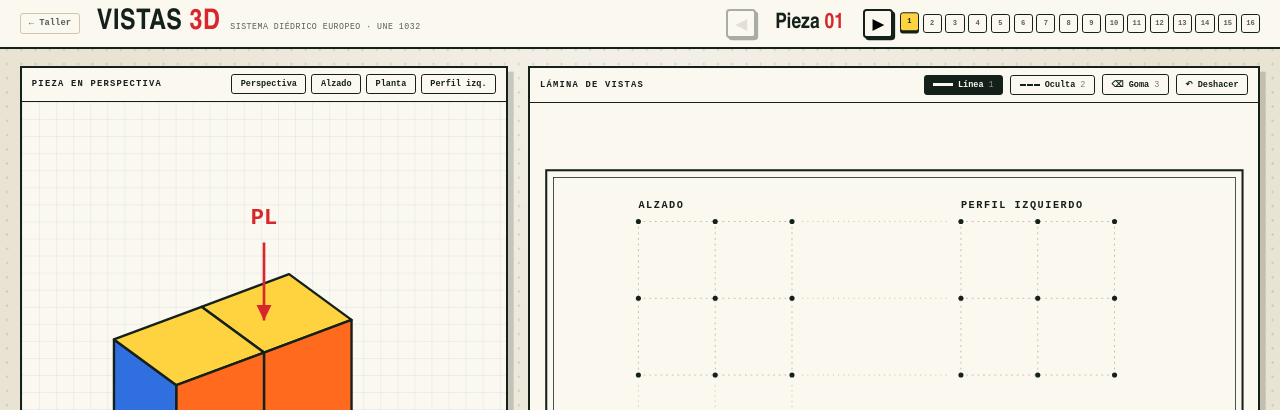
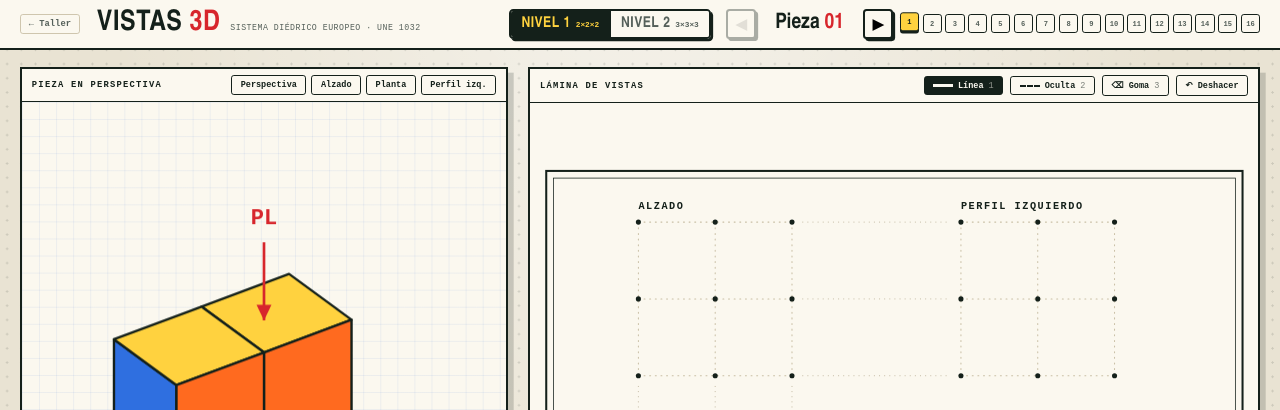
Before and after one commit to jsalsal003/aulacad, a plain HTML site: page vistas/index.html in a window 1280 px wide. Shown: the top 410 px of the page. Drawn offline with Linux system fonts and the light colour scheme; a web font is replaced by a local one.

Commit message:
Actualizar AulaCAD 3D, Editor HTML y Vistas 3D (2026-11-15)

```diff
--- a/vistas/index.html
+++ b/vistas/index.html
@@ -44,6 +44,12 @@
   .ex{margin-left:auto;display:flex;align-items:center;gap:.5rem}
   .ex .num{font-family:var(--display);font-weight:900;font-size:1.5rem;min-width:6.5rem;text-align:center}
   .ex .num b{color:var(--red)}
+  .levels{display:flex;border:2px solid var(--ink);border-radius:.3rem;overflow:hidden;margin-right:.6rem;box-shadow:.15rem .15rem 0 var(--ink)}
+  .lv{border:0;background:var(--paper);padding:.3rem .7rem;cursor:pointer;font-family:var(--display);font-weight:900;font-size:1.05rem;text-transform:uppercase;letter-spacing:.03em;color:var(--ink-2);display:flex;align-items:baseline;gap:.35rem}
+  .lv + .lv{border-left:2px solid var(--ink)}
+  .lv small{font-family:var(--mono);font-size:.55rem;font-weight:600;letter-spacing:0}
+  .lv.on{background:var(--ink);color:var(--yellow)}
+  .lv:not(.on):hover{background:var(--paper-2);color:var(--ink)}
   .dots{display:flex;gap:.25rem}
   .dots button{width:1.35rem;height:1.35rem;border:1.5px solid var(--ink);background:var(--paper);border-radius:.2rem;font-family:var(--mono);font-size:.5rem;font-weight:800;cursor:pointer;padding:0;color:var(--ink-2)}
   .dots button.done{background:var(--green);border-color:var(--green);color:#fff}
@@ -108,6 +114,10 @@
   <a class="home" href="https://jsalsal003.github.io/" title="Volver a la portada">← Taller</a>
   <div class="brand"><h1>Vistas <span>3D</span></h1><small>SISTEMA DIÉDRICO EUROPEO · UNE 1032</small></div>
   <div class="ex">
+    <div class="levels" role="group" aria-label="Nivel de dificultad">
+      <button class="lv" data-level="2" title="Piezas de 2×2×2 cubos (16 piezas)">Nivel 1 <small>2×2×2</small></button>
+      <button class="lv" data-level="3" title="Piezas de 3×3×3 cubos (10 piezas, más difíciles)">Nivel 2 <small>3×3×3</small></button>
+    </div>
     <button class="arrow" id="prev" title="Ejercicio anterior">◀</button>
     <div class="num">Pieza <b id="exn">01</b></div>
     <button class="arrow" id="next" title="Ejercicio siguiente">▶</button>
@@ -154,33 +164,53 @@
 <script>
 (function () {
   'use strict';
-  var N = 2; // piezas de 2×2×2 cubos
-
   /* ---------- piezas ----------
-     Cada pieza: capa de abajo y capa de arriba, vistas desde arriba.
-     Cada capa son dos filas: [fila de atrás, fila de delante], cada una "izq der" con 1 = cubo. */
-  var PIEZAS = [
-    ['11 11', '11 00'], ['11 11', '10 10'], ['11 11', '10 00'], ['11 11', '10 01'],
-    ['11 11', '11 10'], ['11 10', '10 00'], ['10 11', '10 10'], ['10 10', '11 00'],
-    ['00 11', '00 10'], ['01 11', '00 01'], ['11 10', '01 10'], ['11 10', '11 10'],
-    ['11 11', '00 11'], ['11 00', '11 10'], ['11 10', '01 00'], ['11 01', '10 01']
-  ];
+     Cada pieza es una lista de capas, de abajo arriba. Cada capa se ve desde arriba y tiene una fila
+     por cada profundidad, de atrás a delante, separadas por espacios; en cada fila, "1" = cubo (de izquierda a derecha). */
+  var NIVELES = {
+    // Nivel 1: piezas de 2×2×2 (16 piezas)
+    2: [
+      ['11 11', '11 00'], ['11 11', '10 10'], ['11 11', '10 00'], ['11 11', '10 01'],
+      ['11 11', '11 10'], ['11 10', '10 00'], ['10 11', '10 10'], ['10 10', '11 00'],
+      ['00 11', '00 10'], ['01 11', '00 01'], ['11 10', '01 10'], ['11 10', '11 10'],
+      ['11 11', '00 11'], ['11 00', '11 10'], ['11 10', '01 00'], ['11 01', '10 01']
+    ],
+    // Nivel 2: piezas de 3×3×3 (10 piezas, de menos a más difícil)
+    3: [
+      ['111 111 111', '111 111 000', '111 000 000'],   // 1 escalera de tres peldaños
+      ['111 111 111', '110 110 000', '100 000 000'],   // 2 escalera en esquina
+      ['111 111 111', '111 100 100', '100 100 100'],   // 3 torre en la esquina y muro
+      ['000 111 000', '010 111 010', '000 010 000'],   // 4 cruz escalonada
+      ['111 111 111', '101 101 101', '101 101 101'],   // 5 canal en U
+      ['101 101 101', '111 111 111', '000 000 000'],   // 6 puente (túnel)
+      ['111 111 111', '111 111 111', '111 101 111'],   // 7 cajeado en la cara de arriba
+      ['100 100 100', '100 100 100', '111 111 111'],   // 8 voladizo
+      ['111 111 111', '111 111 110', '111 110 100'],   // 9 esquina recortada en escalones
+      ['111 111 111', '111 001 101', '100 001 000']    // 10 pieza mixta
+    ]
+  };
+  var N = 2, PIEZAS = NIVELES[2];
   function parse(p) { // devuelve occ[x][y][z]
-    var o = [[[0, 0], [0, 0]], [[0, 0], [0, 0]]];
+    var o = [];
+    for (var x = 0; x < N; x++) { o.push([]); for (var y = 0; y < N; y++) { o[x].push([]); for (var z = 0; z < N; z++) o[x][y].push(0); } }
     p.forEach(function (capa, z) {
-      var filas = capa.split(' '); // [atrás, delante]
-      filas.forEach(function (f, i) { var y = i === 0 ? 1 : 0; for (var x = 0; x < 2; x++) o[x][y][z] = f[x] === '1' ? 1 : 0; });
+      capa.split(' ').forEach(function (f, i) { var y = N - 1 - i; for (var x = 0; x < N; x++) o[x][y][z] = f[x] === '1' ? 1 : 0; });
     });
     return o;
   }
 
-  /* ---------- estado ---------- */
+  /* ---------- estado (cada nivel guarda sus propias piezas y dibujos) ---------- */
   var KEY = 'vistas3d:v1', S;
   try { S = JSON.parse(localStorage.getItem(KEY)) || {}; } catch (e) { S = {}; }
-  S.ex = S.ex || 0; S.profile = S.profile || 'izq'; S.draw = S.draw || {}; S.done = S.done || {}; S.name = S.name || ''; S.group = S.group || '';
+  S.profile = S.profile || 'izq'; S.draw = S.draw || {}; S.done = S.done || {}; S.name = S.name || ''; S.group = S.group || '';
+  S.level = S.level === 3 ? 3 : 2; S.exBy = S.exBy || { 2: S.ex || 0, 3: 0 };
+  // datos de la primera versión (solo había 2×2×2): claves "0".."15" pasan a "2:0".."2:15"
+  [S.draw, S.done].forEach(function (m) { Object.keys(m).forEach(function (k) { if (/^\d+$/.test(k)) { m['2:' + k] = m[k]; delete m[k]; } }); });
+  S.ex = S.exBy[S.level] || 0;
+  function K(i) { return S.level + ':' + (i === undefined ? S.ex : i); }
   function save() { try { localStorage.setItem(KEY, JSON.stringify(S)); } catch (e) { /* nada */ } }
-  var occ = parse(PIEZAS[S.ex]), tool = 'solid', showSol = false, checked = null, undoStack = [];
-  function cur() { var d = S.draw[S.ex]; if (!d) d = S.draw[S.ex] = { alzado: {}, planta: {}, izq: {}, der: {} }; return d; }
+  var occ, tool = 'solid', showSol = false, checked = null, undoStack = [];
+  function cur() { var d = S.draw[K()]; if (!d) d = S.draw[K()] = { alzado: {}, planta: {}, izq: {}, der: {} }; return d; }
   function filled(x, y, z) { return x >= 0 && y >= 0 && z >= 0 && x < N && y < N && z < N && occ[x][y][z] === 1; }
 
   /* ---------- vistas correctas (calculadas) ----------
@@ -211,7 +241,7 @@
 
   /* ---------- lámina (SVG) ---------- */
   var svg = document.getElementById('sheet'), NS = 'http://www.w3.org/2000/svg';
-  var CELL = 150, G = CELL * N;
+  var G = 300, CELL = G / N; // cada vista mide siempre lo mismo; las celdas dependen del nivel
   // posición de cada recuadro: sistema europeo. Perfil izquierdo a la derecha del alzado; perfil derecho a la izquierda.
   function layout() {
     var L = { x: 200, y: 120 }, R = { x: 830, y: 120 }, BL = { x: 200, y: 580 }, BR = { x: 830, y: 580 };
@@ -288,7 +318,7 @@
     txt(bx + 10, by + 18, 'NOMBRE', 11, 600); txt(bx + 10, by + 68, 'CURSO', 11, 600); txt(bx + 260, by + 68, 'PIEZA', 11, 600); txt(bx + 10, by + 118, 'VISTAS CORRECTAS', 11, 600); txt(bx + 260, by + 118, 'SISTEMA', 11, 600);
     var nameT = txt(bx + 10, by + 43, S.name || '…', 22, 700, 'Caveat, cursive'); nameT.setAttribute('id', 'tName'); nameT.style.cursor = 'pointer';
     var groupT = txt(bx + 10, by + 93, S.group || '…', 22, 700, 'Caveat, cursive'); groupT.setAttribute('id', 'tGroup'); groupT.style.cursor = 'pointer';
-    txt(bx + 260, by + 93, String(S.ex + 1).padStart(2, '0'), 20, 800);
+    txt(bx + 260, by + 93, N + '×' + N + ' · ' + String(S.ex + 1).padStart(2, '0'), 20, 800);
     var nOk = checked ? ['alzado', 'planta', S.profile].filter(function (v) { return checked[v] && checked[v].ok; }).length : null;
     txt(bx + 10, by + 140, nOk === null ? 'sin comprobar' : nOk + ' / 3', 18, 800).setAttribute('fill', nOk === 3 ? '#1f8a4c' : '#14201a');
     txt(bx + 260, by + 140, 'EUROPEO', 14, 800);
@@ -381,16 +411,16 @@
       checked[v] = { ok: !missing && !extra, missing: missing, extra: extra, wrongKeys: wrongKeys };
       if (!checked[v].ok) all = false;
     });
-    if (all) { S.done[S.ex] = 1; save(); buildDots(); say('¡Perfecto! ✓'); } else say('Revisa lo marcado en rojo', true);
+    if (all) { S.done[K()] = 1; save(); buildDots(); say('¡Perfecto! ✓'); } else say('Revisa lo marcado en rojo', true);
     drawSheet();
   };
   document.getElementById('sol').onclick = function () { showSol = !showSol; this.classList.toggle('on', showSol); drawSheet(); };
   document.getElementById('undo').onclick = undo;
-  function undo() { if (!undoStack.length) return; S.draw[S.ex] = JSON.parse(undoStack.pop()); checked = null; save(); drawSheet(); }
+  function undo() { if (!undoStack.length) return; S.draw[K()] = JSON.parse(undoStack.pop()); checked = null; save(); drawSheet(); }
   var clearBtn = document.getElementById('clear'), clearT = null;
   clearBtn.onclick = function () {
     if (!clearBtn.classList.contains('on')) { clearBtn.classList.add('on'); clearBtn.textContent = '¿Seguro? Pulsa otra vez'; clearT = setTimeout(resetClear, 4000); return; }
-    resetClear(); snapshot(); S.draw[S.ex] = { alzado: {}, planta: {}, izq: {}, der: {} }; checked = null; save(); drawSheet();
+    resetClear(); snapshot(); S.draw[K()] = { alzado: {}, planta: {}, izq: {}, der: {} }; checked = null; save(); drawSheet();
   };
   function resetClear() { clearTimeout(clearT); clearBtn.classList.remove('on'); clearBtn.textContent = 'Borrar todo'; }
   document.getElementById('profile').onclick = function () {
@@ -420,7 +450,7 @@
       c.toBlob(function (b) {
         var a = document.createElement('a');
         var who = (S.name || 'alumno').normalize('NFD').replace(/[̀-ͯ]/g, '').replace(/[^A-Za-z0-9]+/g, '_');
-        a.href = URL.createObjectURL(b); a.download = 'vistas_pieza' + String(S.ex + 1).padStart(2, '0') + '_' + who + '.png';
+        a.href = URL.createObjectURL(b); a.download = 'vistas_' + N + 'x' + N + '_pieza' + String(S.ex + 1).padStart(2, '0') + '_' + who + '.png';
         document.body.appendChild(a); a.click(); a.remove(); setTimeout(function () { URL.revokeObjectURL(a.href); }, 3000);
       }, 'image/png');
     };
@@ -462,8 +492,10 @@
     var scale = Math.min(w, h) / (N * 2.25), ox = w / 2, oy = h / 2 + scale * .1;
     var list = FACES.map(function (f) {
       var nd = project([f.n[0] + N / 2, f.n[1] + N / 2, f.n[2] + N / 2], c)[2] - project([N / 2, N / 2, N / 2], c)[2];
-      return { f: f, nd: nd, d: project(f.c, c)[2] };
-    }).filter(function (o) { return o.nd < 1e-6; }).sort(function (a, b) { return b.d - a.d; });
+      // orden de pintado: por la profundidad del centro del CUBO (en una rejilla de cubos iguales siempre es correcto)
+      var cc = [f.c[0] - f.n[0] * .5, f.c[1] - f.n[1] * .5, f.c[2] - f.n[2] * .5];
+      return { f: f, nd: nd, d: project(cc, c)[2], df: project(f.c, c)[2] };
+    }).filter(function (o) { return o.nd < 1e-6; }).sort(function (a, b) { return (b.d - a.d) || (b.df - a.df); });
     // sombra en el suelo
     g.fillStyle = 'rgba(20,32,26,.10)'; g.beginPath();
     [[0, 0, 0], [N, 0, 0], [N, N, 0], [0, N, 0]].forEach(function (p, i) { var q = project(p, c); g[i ? 'lineTo' : 'moveTo'](ox + q[0] * scale, oy + q[1] * scale); }); g.closePath(); g.fill();
@@ -532,14 +564,14 @@
   function buildDots() {
     dotsEl.innerHTML = '';
     PIEZAS.forEach(function (_, i) {
-      var b = document.createElement('button'); b.textContent = i + 1; b.title = 'Pieza ' + (i + 1) + (S.done[i] ? ' (hecha)' : '');
-      if (S.done[i]) b.classList.add('done'); if (i === S.ex) b.classList.add('cur');
+      var b = document.createElement('button'); b.textContent = i + 1; b.title = 'Pieza ' + (i + 1) + (S.done[K(i)] ? ' (hecha)' : '');
+      if (S.done[K(i)]) b.classList.add('done'); if (i === S.ex) b.classList.add('cur');
       b.onclick = function () { go(i); }; dotsEl.appendChild(b);
     });
   }
   function go(i) {
     if (i < 0 || i >= PIEZAS.length) return;
-    S.ex = i; save(); occ = parse(PIEZAS[i]); FACES = faces(); checked = null; undoStack = []; showSol = false;
+    S.ex = i; S.exBy[S.level] = i; save(); occ = parse(PIEZAS[i]); FACES = faces(); checked = null; undoStack = []; showSol = false;
     document.getElementById('sol').classList.remove('on');
     document.getElementById('exn').textContent = String(i + 1).padStart(2, '0');
     document.getElementById('prev').disabled = i === 0; document.getElementById('next').disabled = i === PIEZAS.length - 1;
@@ -548,10 +580,20 @@
   document.getElementById('prev').onclick = function () { go(S.ex - 1); };
   document.getElementById('next').onclick = function () { go(S.ex + 1); };
 
+  /* ---------- nivel de dificultad (2×2×2 o 3×3×3) ---------- */
+  function setLevel(n) {
+    S.level = n; N = n; PIEZAS = NIVELES[n]; CELL = G / N;
+    S.ex = Math.min(S.exBy[n] || 0, PIEZAS.length - 1);
+    document.querySelectorAll('.lv').forEach(function (b) { b.classList.toggle('on', +b.dataset.level === n); b.setAttribute('aria-pressed', +b.dataset.level === n); });
+    var ask = document.getElementById('askBox'); if (ask) ask.remove();
+    go(S.ex);
+  }
+  document.querySelectorAll('.lv').forEach(function (b) { b.onclick = function () { if (+b.dataset.level !== S.level) setLevel(+b.dataset.level); }; });
+
   updateProfile();
-  go(S.ex);
+  setLevel(S.level);
   if (document.fonts) document.fonts.ready.then(function () { makeThumb(); redraw(); drawSheet(); });
-  window.Vistas = { solution: solution, go: go, get state() { return S; } }; // para pruebas
+  window.Vistas = { solution: solution, go: go, setLevel: setLevel, get state() { return S; } }; // para pruebas
 })();
 </script>
 </body>
```
Also changed, not shown: 1 other file.
